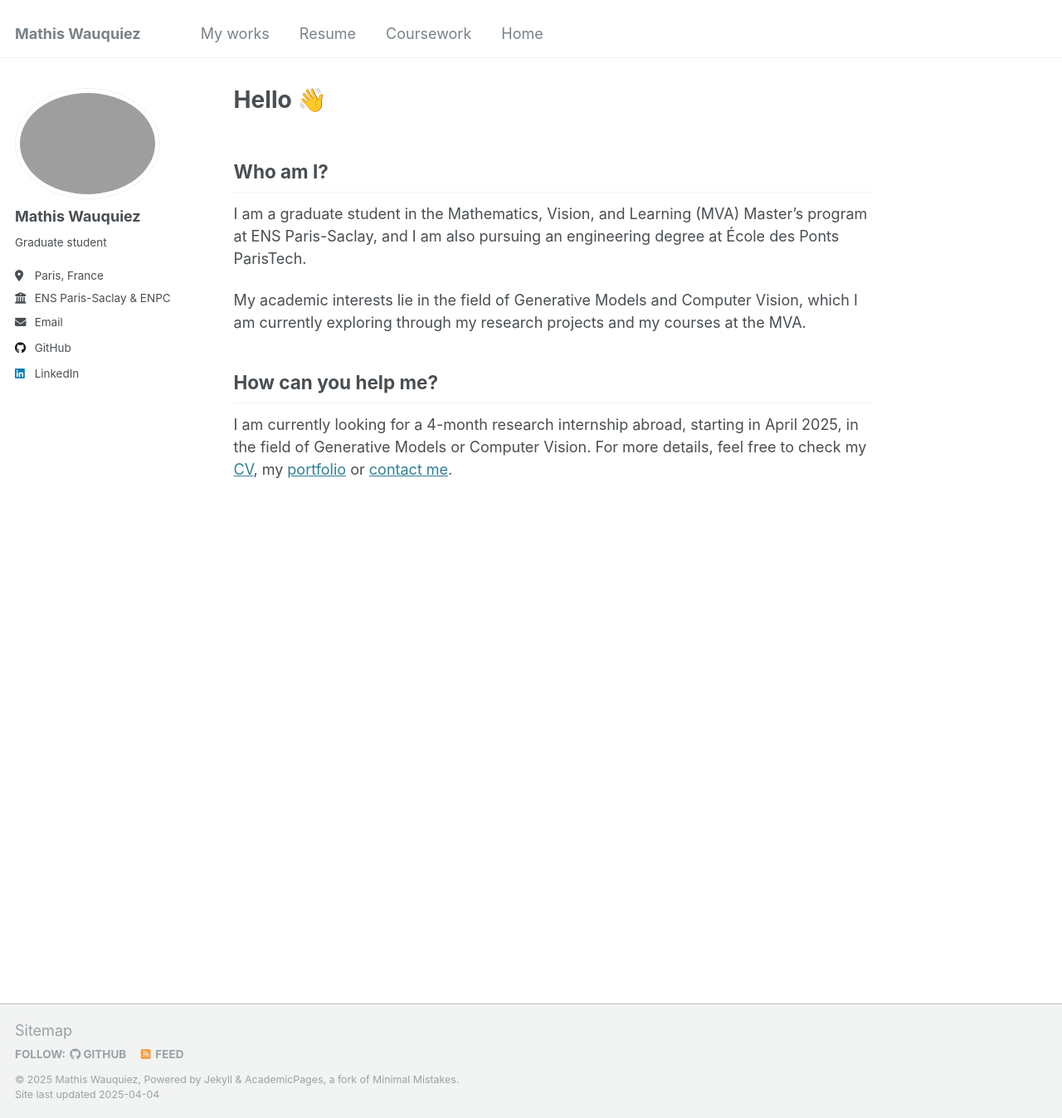
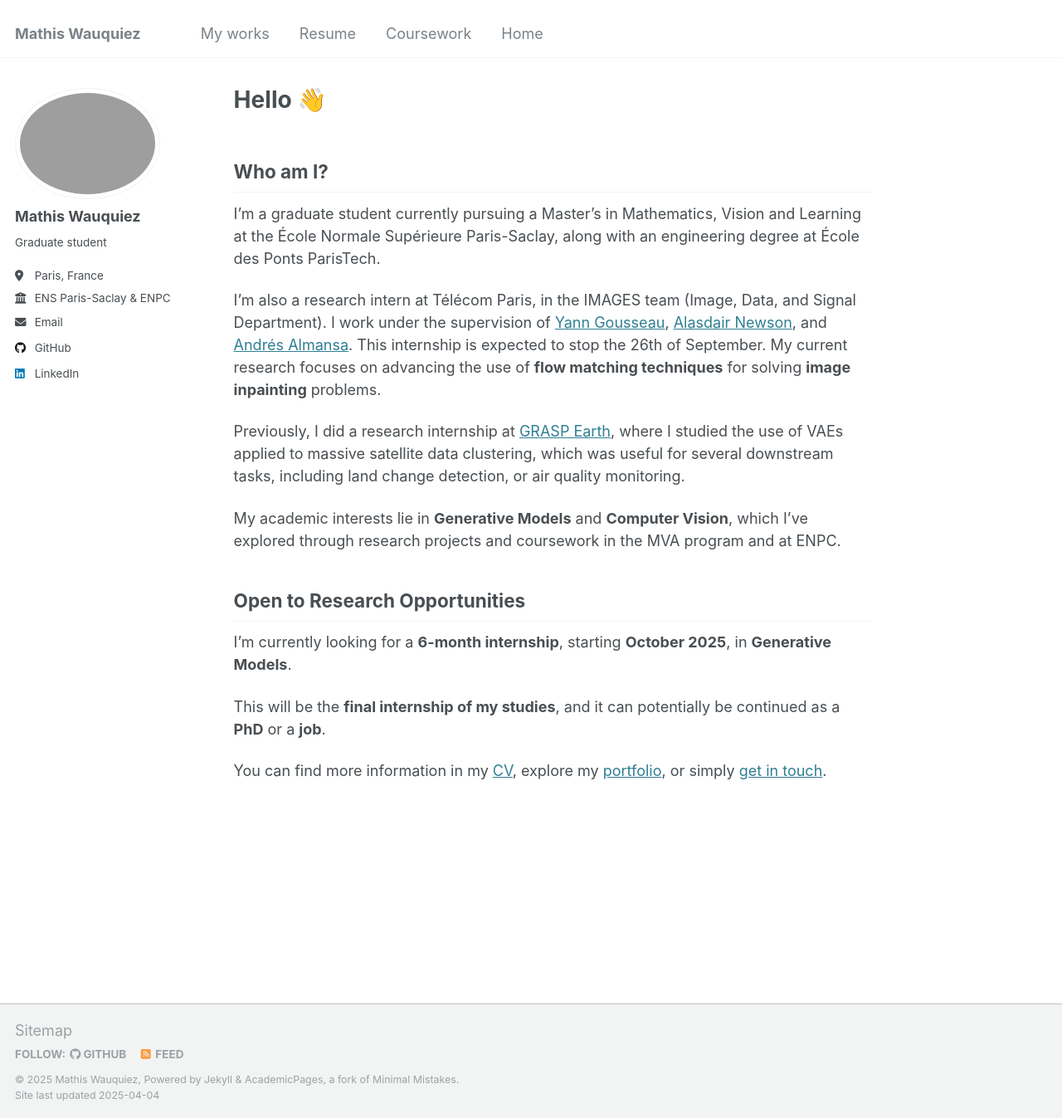
Before and after one commit to pikoglu/pikoglu.github.io, a Jekyll site: the page built from _pages/home.md, in a window 1280 px wide and 1347 px high. Shown: the whole window at 83% size. Built offline with Jekyll 4.4.1, drawn with Linux system fonts in a browser that asks for light colours.

Commit message:
(feat): Added portfolio items

```diff
--- a/_config.yml
+++ b/_config.yml
@@ -7,6 +7,7 @@
 # server process.
 
 # Basic Site Settings
+math                     : true
 locale                   : "en-US"
 title                    : "Mathis Wauquiez"
 title_separator          : "-"
--- a/_includes/scripts.html
+++ b/_includes/scripts.html
@@ -1,3 +1,19 @@
 <script src="{{ base_path }}/assets/js/main.min.js"></script>
 
 {% include analytics.html %}
+
+<script>
+    MathJax = {
+      tex: {
+        inlineMath: [ ['$','$'], ["\\(","\\)"] ],
+        displayMath: [ ['$$','$$'], ["\\[","\\]"] ],
+        processEscapes: false
+      },
+      svg: {
+        fontCache: 'global'
+      }
+    };
+</script>
+<script type="text/javascript" id="MathJax-script" async
+    src="https://cdn.jsdelivr.net/npm/mathjax@3/es5/tex-svg.js">
+</script>
--- a/_layouts/default.html
+++ b/_layouts/default.html
@@ -27,5 +27,6 @@
 
     {% include scripts.html %}
 
+
   </body>
 </html>
--- a/_pages/home.md
+++ b/_pages/home.md
@@ -8,11 +8,19 @@
 
 ## Who am I?
 
-I am a graduate student in the Mathematics, Vision, and Learning (MVA) Master's program at ENS Paris-Saclay, and I am also pursuing an engineering degree at École des Ponts ParisTech.
+I’m a graduate student currently pursuing a Master’s in Mathematics, Vision and Learning at the École Normale Supérieure Paris-Saclay, along with an engineering degree at École des Ponts ParisTech.
 
-My academic interests lie in the field of Generative Models and Computer Vision, which I am currently exploring through my research projects and my courses at the MVA.
+I’m also a research intern at Télécom Paris, in the IMAGES team (Image, Data, and Signal Department). I work under the supervision of [Yann Gousseau](https://perso.telecom-paristech.fr/gousseau/), [Alasdair Newson](https://sites.google.com/site/alasdairnewson/home?authuser=0), and [Andrés Almansa](https://helios2.mi.parisdescartes.fr/~aalmansa/HomePage/). This internship is expected to stop the 26th of September.
+My current research focuses on advancing the use of **flow matching techniques** for solving **image inpainting** problems.
 
-## How can you help me?
+Previously, I did a research internship at [GRASP Earth](https://www.grasp-earth.com), where I studied the use of VAEs applied to massive satellite data clustering, which was useful for several downstream tasks, including land change detection, or air quality monitoring.
 
-I am currently looking for a 4-month research internship abroad, starting in April 2025, in the field of Generative Models or Computer Vision.
-For more details, feel free to check my [CV](/cv), my [portfolio](/portfolio) or [contact me](mailto:mathis.wauquiez@gmail.com).
+My academic interests lie in **Generative Models** and **Computer Vision**, which I’ve explored through research projects and coursework in the MVA program and at ENPC.
+
+## Open to Research Opportunities
+
+I’m currently looking for a **6-month internship**, starting **October 2025**, in **Generative Models**.
+
+This will be the **final internship of my studies**, and it can potentially be continued as a **PhD** or a **job**.
+
+You can find more information in my [CV](/cv), explore my [portfolio](/portfolio), or simply [get in touch](mailto:mathis.wauquiez@gmail.com).
```
Also changed, not shown: _layouts/archive.html (+15 -0 lines), _portfolio/portfolio-01.md (added, +47 -0 lines), _portfolio/portfolio-102.md (added, +25 -0 lines), _portfolio/portfolio-1001.md (renamed from _portfolio/portfolio-5.md), images/portfolio/echocem.png (added), images/portfolio/gen_models.png (added), 4 other files.
